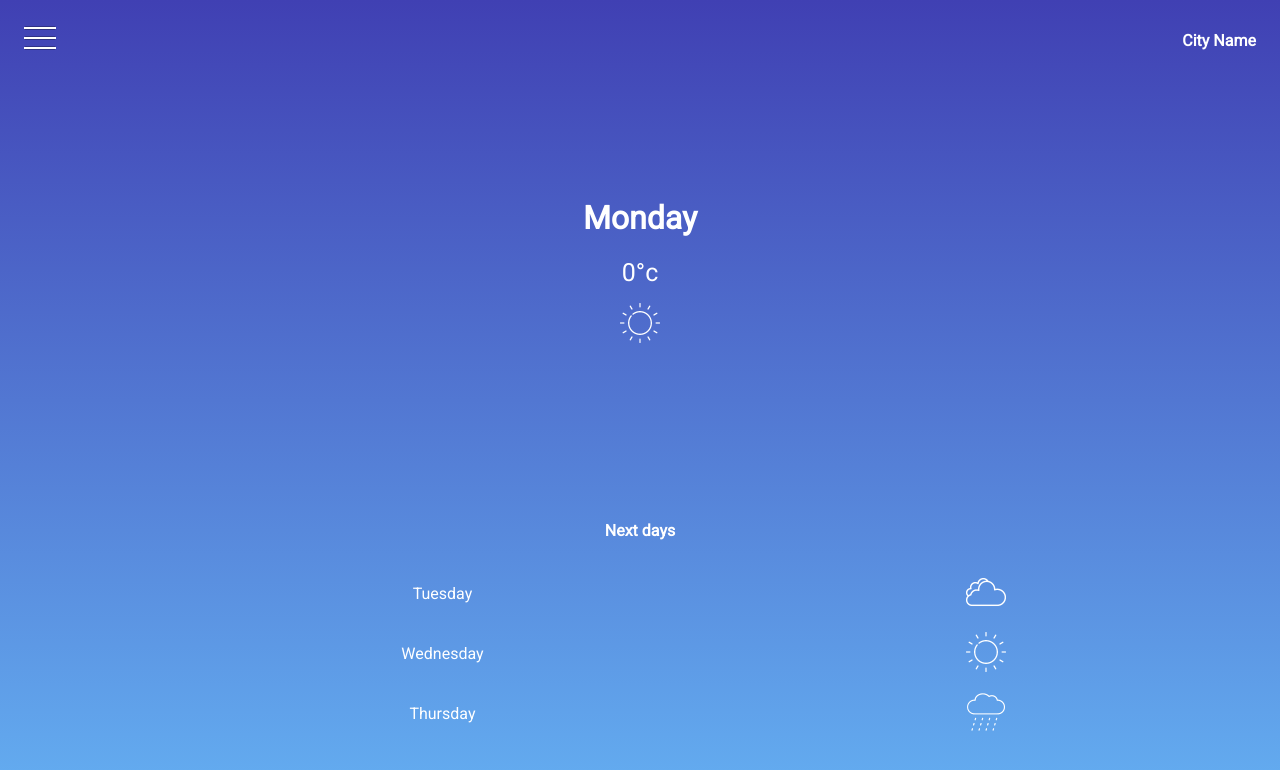
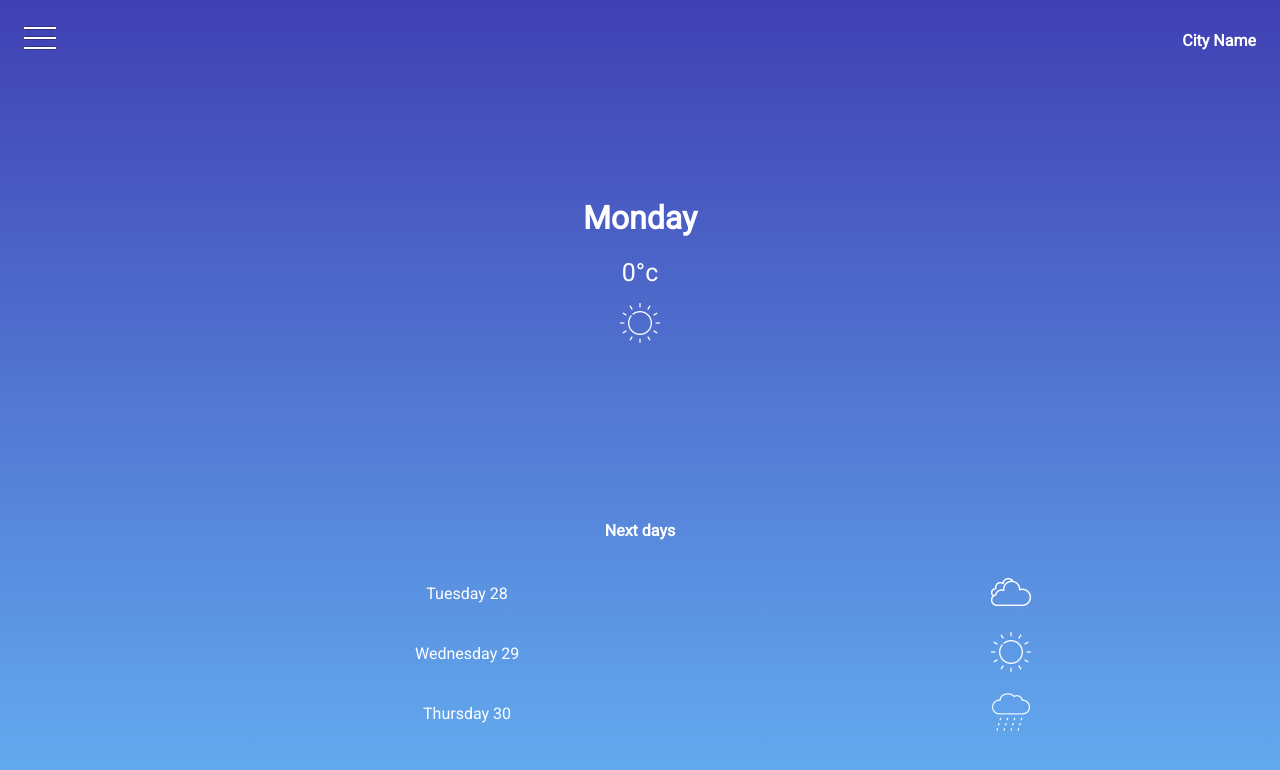
Before and after one commit to julowayne/weatherapp, a Vue app: page / in a window 1280 px wide. Shown: the top 770 px of the page. Built offline with nearby package versions, Linux system fonts and the light colour scheme; no server answers.

Commit message:
changed images

```diff
--- a/src/components/Forecast.vue
+++ b/src/components/Forecast.vue
@@ -10,7 +10,7 @@
         <tr>
           <td>{{ tomorrow }}</td>
           <td>
-            <img src="../assets/cloud.png" alt="cloudy weather" />
+            <img src="../assets/clouds.png" alt="cloudy weather" />
           </td>
         </tr>
         <tr>
@@ -38,17 +38,17 @@ export default {
     tomorrow() {
       return moment()
         .add(1, "days")
-        .format("dddd");
+        .format("dddd DD");
     },
     aftertomorrow() {
       return moment()
         .add(2, "days")
-        .format("dddd");
+        .format("dddd DD");
     },
     nextaftertomorrow() {
       return moment()
         .add(3, "days")
-        .format("dddd");
+        .format("dddd DD");
     }
   }
 };
```
